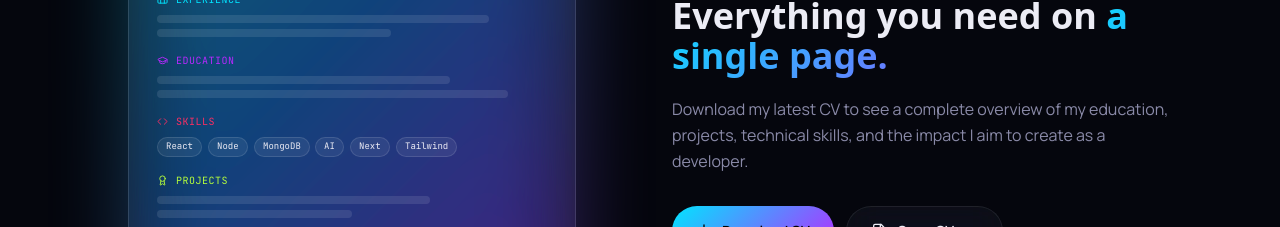
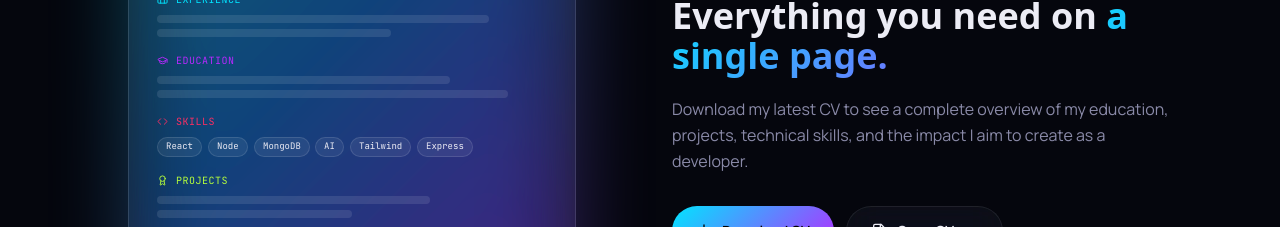
Before and after one commit to muhammadzaid10/Protfolio, a React (Vite) app in the folder frontend/: page / in a window 1280 px wide. Shown: the part 7940-8167 px from the top of the page. Built offline with nearby package versions, Linux system fonts and the light colour scheme; no server answers; a web font is replaced by a local one.

Commit message:
chore(content): remove Next.js from skills

```diff
--- a/frontend/src/sections/AIAssistant.jsx
+++ b/frontend/src/sections/AIAssistant.jsx
@@ -13,7 +13,7 @@ function localResponder(msg) {
   if (m.includes('who') || m.includes('about') || m.includes('zaid'))
     return `${personal.name} is a passionate MERN Stack Developer and Agentic AI learner based in Pakistan. He completed MERN training from SMIT and is pursuing BSCS at Federal Urdu University.`
   if (m.includes('skill') || m.includes('tech') || m.includes('stack'))
-    return `My strongest skills are React, Next.js, Node.js, Express, MongoDB, Tailwind CSS, JWT auth, and REST APIs. I'm also actively learning Agentic AI, n8n, and prompt engineering.`
+    return `My strongest skills are React, Node.js, Express, MongoDB, Tailwind CSS, JWT auth, and REST APIs. I'm also actively learning Agentic AI, n8n, and prompt engineering.`
   if (m.includes('project') || m.includes('work') || m.includes('build'))
     return `I've built an AI Clinic Management SaaS, a MERN E-Commerce Store, a Supabase Auth System, and an AI Portfolio Assistant. Scroll up to the Projects section for live demos and code.`
   if (m.includes('experience') || m.includes('background'))
--- a/frontend/src/sections/Resume.jsx
+++ b/frontend/src/sections/Resume.jsx
@@ -102,7 +102,7 @@ export default function Resume() {
                     </span>
                   </div>
                   <div className="flex flex-wrap gap-1.5">
-                    {['React', 'Node', 'MongoDB', 'AI', 'Next', 'Tailwind'].map(
+                    {['React', 'Node', 'MongoDB', 'AI', 'Tailwind', 'Express'].map(
                       (s, i) => (
                         <motion.span
                           key={s}
```
